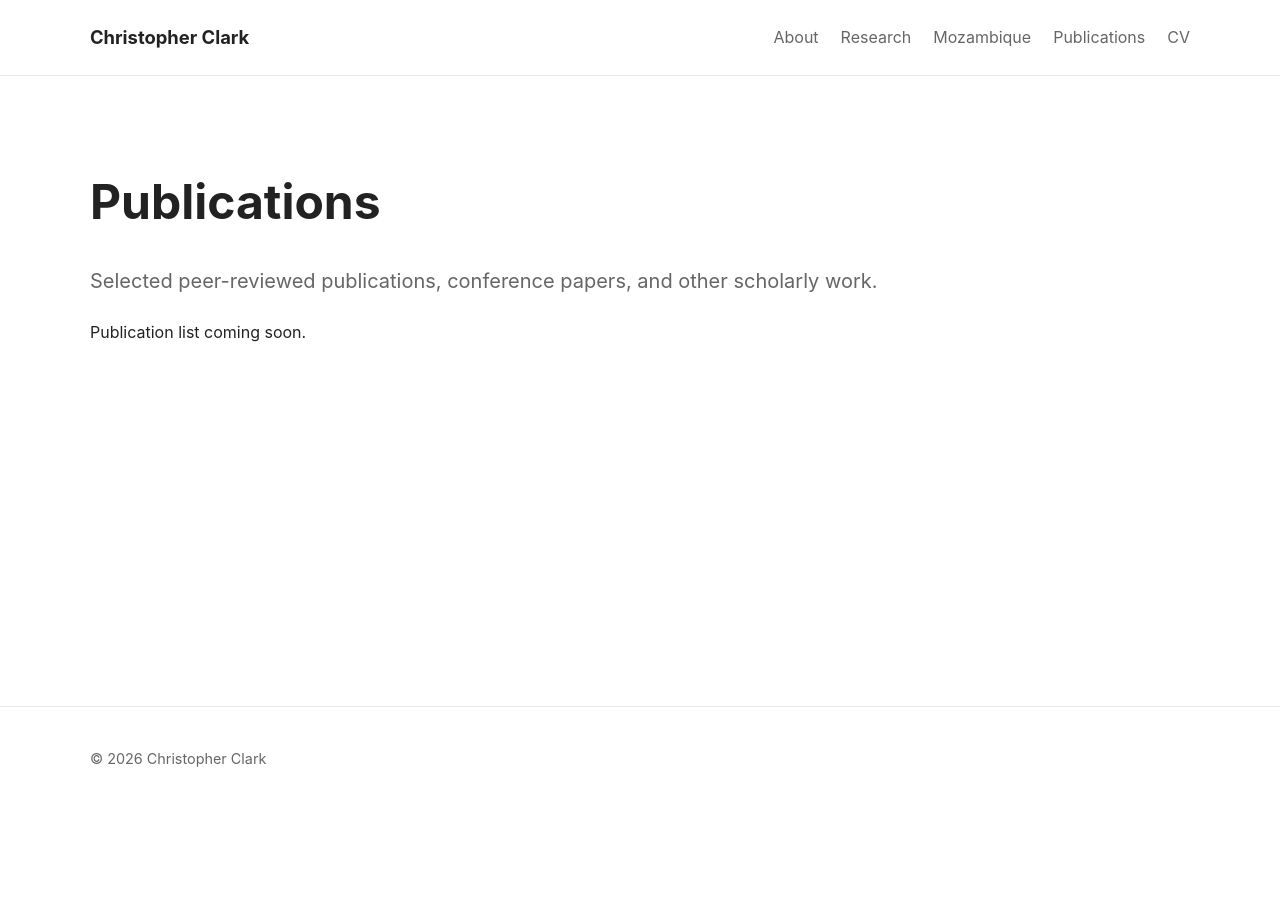
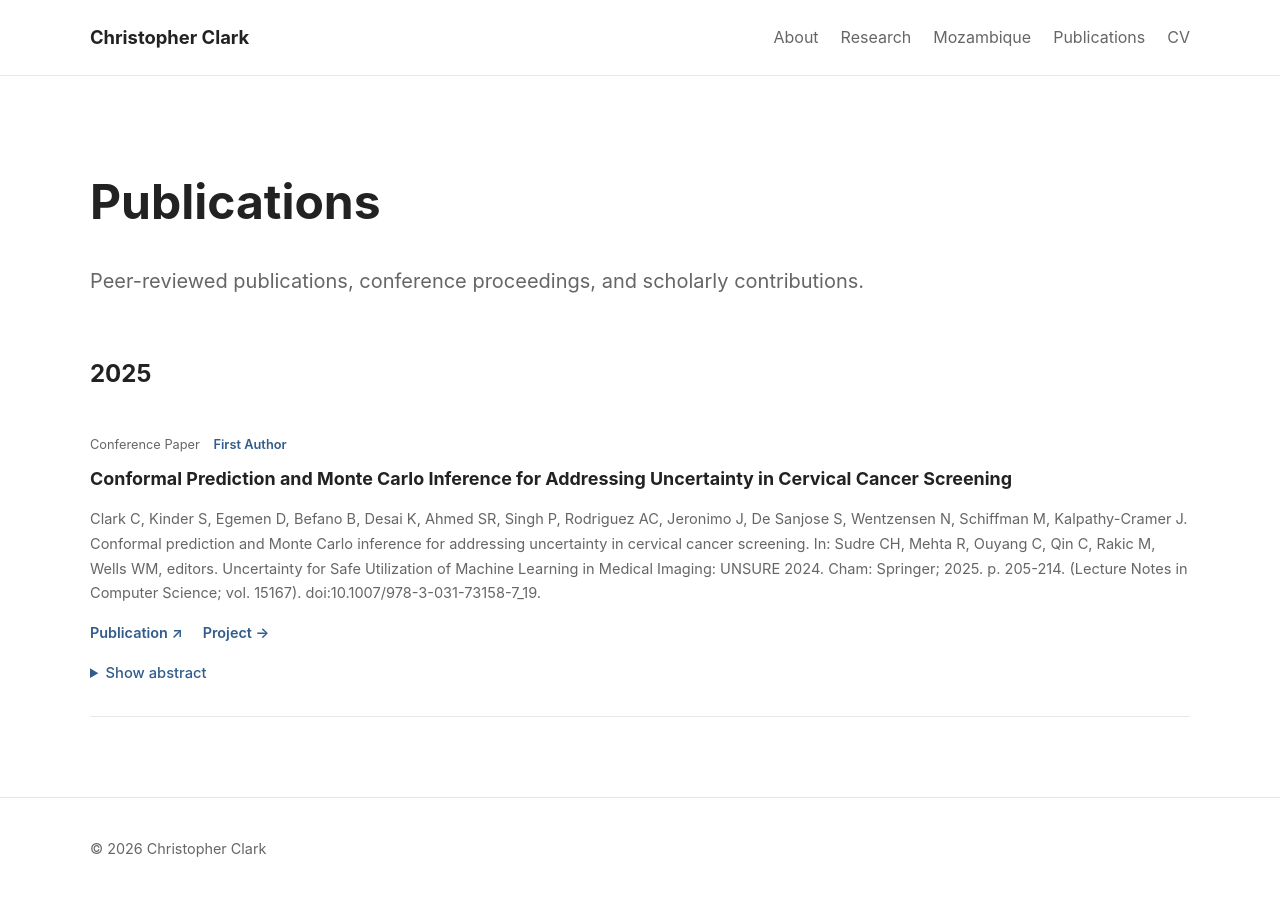
Before and after one commit to ClarkQTIM/ClarkQTIM.github.io, a Jekyll site: the page built from publications/index.html, in a window 1280 px wide. Built offline with Jekyll 4.4.1, drawn with Linux system fonts in a browser that asks for light colours.

Commit message:
Add first NLM-formatted publication and cervical conformal project

```diff
--- /dev/null
+++ b/_data/publications.yml
@@ -0,0 +1,64 @@
+- id: cervical-conformal-mc
+  title: "Conformal Prediction and Monte Carlo Inference for Addressing Uncertainty in Cervical Cancer Screening"
+  year: 2025
+  first_online: "2024-10-03"
+  type: "Conference Paper"
+  first_author: true
+  status: "Published"
+
+  authors:
+    - "Clark C"
+    - "Kinder S"
+    - "Egemen D"
+    - "Befano B"
+    - "Desai K"
+    - "Ahmed SR"
+    - "Singh P"
+    - "Rodriguez AC"
+    - "Jeronimo J"
+    - "De Sanjose S"
+    - "Wentzensen N"
+    - "Schiffman M"
+    - "Kalpathy-Cramer J"
+
+  venue: "UNSURE 2024 / Lecture Notes in Computer Science"
+  volume: "15167"
+  pages: "205-214"
+  publisher: "Springer"
+
+  doi: "10.1007/978-3-031-73158-7_19"
+  publication_url: "https://link.springer.com/chapter/10.1007/978-3-031-73158-7_19"
+  project_url: "/research/cervical/conformal-prediction/"
+
+  citation: >-
+    Clark C, Kinder S, Egemen D, Befano B, Desai K,
+    Ahmed SR, Singh P, Rodriguez AC, Jeronimo J,
+    De Sanjose S, Wentzensen N, Schiffman M,
+    Kalpathy-Cramer J. Conformal prediction and Monte
+    Carlo inference for addressing uncertainty in
+    cervical cancer screening. In: Sudre CH, Mehta R,
+    Ouyang C, Qin C, Rakic M, Wells WM, editors.
+    Uncertainty for Safe Utilization of Machine Learning
+    in Medical Imaging: UNSURE 2024. Cham: Springer;
+    2025. p. 205-214. (Lecture Notes in Computer Science;
+    vol. 15167). doi:10.1007/978-3-031-73158-7_19.
+
+  abstract: >-
+    In the medical domain, where a misdiagnosis can have
+    life-altering ramifications, understanding the certainty
+    of model predictions is an important part of the model
+    development process. However, deep learning approaches
+    suffer from a lack of a native uncertainty metric found
+    in other statistical learning methods. One common
+    technique for uncertainty estimation is the use of
+    Monte-Carlo (MC) dropout at training and inference.
+    Another approach is Conformal Prediction for Uncertainty
+    Quantification (CUQ). This paper will explore these two
+    methods as applied to a cervical cancer screening
+    algorithm currently under development for use in
+    low-resource settings. We find that overall, CUQ and
+    MC inference produce similar uncertainty patterns, that
+    CUQ can aid in model development through class
+    delineation, and that CUQ uncertainty is higher when
+    the model is incorrect, providing further fine-grained
+    information for clinical decisions.
--- a/assets/css/style.css
+++ b/assets/css/style.css
@@ -274,3 +274,71 @@ a {
 .resource-links a:hover {
   border-color: var(--accent);
 }
+
+/* ---------------------------------------
+   Publications
+--------------------------------------- */
+
+.publication-year {
+  margin-top: 55px;
+  margin-bottom: 15px;
+  font-size: 1.5rem;
+}
+
+.publication-entry {
+  padding: 24px 0 30px;
+  border-bottom: 1px solid var(--border);
+}
+
+.publication-entry h3 {
+  margin: 10px 0;
+  font-size: 1.12rem;
+  line-height: 1.5;
+}
+
+.publication-meta {
+  font-size: 0.8rem;
+  color: var(--muted);
+}
+
+.publication-label {
+  margin-left: 10px;
+  font-weight: 600;
+  color: var(--accent);
+}
+
+.publication-citation {
+  font-size: 0.91rem;
+  line-height: 1.7;
+  color: var(--muted);
+}
+
+.publication-links {
+  display: flex;
+  flex-wrap: wrap;
+  gap: 20px;
+  margin: 15px 0;
+}
+
+.publication-links a {
+  font-size: 0.9rem;
+  font-weight: 600;
+  text-decoration: none;
+}
+
+.publication-abstract {
+  margin-top: 12px;
+  font-size: 0.92rem;
+}
+
+.publication-abstract summary {
+  cursor: pointer;
+  color: var(--accent);
+  font-weight: 500;
+}
+
+.publication-abstract p {
+  max-width: 800px;
+  color: var(--muted);
+  line-height: 1.8;
+}
--- a/publications/index.html
+++ b/publications/index.html
@@ -3,12 +3,65 @@ layout: default
 title: Publications | Christopher Clark
 ---
 
-
 <h1>Publications</h1>
 
 <p class="lead">
-  Selected peer-reviewed publications, conference papers,
-  and other scholarly work.
+  Peer-reviewed publications, conference proceedings,
+  and scholarly contributions.
 </p>
 
-<p>Publication list coming soon.</p>
+{% assign pubs = site.data.publications | sort: "year" | reverse %}
+{% assign years = pubs | map: "year" | uniq %}
+
+{% for year in years %}
+
+  <h2 class="publication-year">{{ year }}</h2>
+
+  {% for pub in pubs %}
+    {% if pub.year == year %}
+
+    <article class="publication-entry">
+
+      <div class="publication-meta">
+        {{ pub.type | escape }}
+        {% if pub.first_author %}
+          <span class="publication-label">First Author</span>
+        {% endif %}
+      </div>
+
+      <h3>{{ pub.title | escape }}</h3>
+
+      <p class="publication-citation">
+        {{ pub.citation | escape }}
+      </p>
+
+      <div class="publication-links">
+
+        {% if pub.publication_url %}
+          <a href="{{ pub.publication_url }}"
+             target="_blank" rel="noopener noreferrer">
+            Publication ↗
+          </a>
+        {% endif %}
+
+        {% if pub.project_url %}
+          <a href="{{ pub.project_url | relative_url }}">
+            Project →
+          </a>
+        {% endif %}
+
+      </div>
+
+      {% if pub.abstract %}
+        <details class="publication-abstract">
+          <summary>Show abstract</summary>
+          <p>{{ pub.abstract | escape }}</p>
+        </details>
+      {% endif %}
+
+    </article>
+
+    {% endif %}
+  {% endfor %}
+
+{% endfor %}
--- /dev/null
+++ b/research/cervical/conformal-prediction/index.md
@@ -0,0 +1,76 @@
+---
+layout: project
+title: Conformal Prediction for Cervical Cancer Screening
+subtitle: Understanding uncertainty in automated visual evaluation.
+category: Cervical & Gynecologic AI
+status: Published Research
+parent: /research/cervical/
+---
+
+## Overview
+
+This project investigates uncertainty quantification for
+deep-learning-based cervical cancer screening.
+
+We compare conformal prediction with Monte Carlo (MC)
+dropout to better understand predictive uncertainty,
+misclassifications, and the challenges of distinguishing
+Normal, Gray Zone, and Precancer+ cervical images.
+
+## Motivation
+
+Automated cervical cancer screening systems may help extend
+screening access in low-resource settings.
+
+However, clinical deployment requires more than accurate
+predictions. We must also understand when a model is
+uncertain, particularly when misclassification could
+affect clinical decisions.
+
+## Methodology
+
+We evaluated two conformal prediction methods:
+
+- **Least Ambiguous Set-Valued Classifier (LAC)**
+- **Adaptive Prediction Sets (APS)**
+
+We compared their prediction-set lengths with uncertainty
+estimated using repeated Monte Carlo dropout inference.
+
+We also investigated uncertainty across the three
+diagnostic categories and compared two-class and
+three-class screening models.
+
+## Key Findings
+
+- Conformal prediction sets were generally larger for
+  incorrect predictions than for correct predictions.
+- LAC showed a stronger relationship with MC-dropout
+  uncertainty than APS.
+- Gray Zone images exhibited elevated uncertainty,
+  highlighting ambiguity in diagnostic categorization.
+- Conformal prediction offered a computationally
+  inexpensive alternative to repeated stochastic inference,
+  subject to careful calibration.
+
+## Figures and Visualizations
+
+*Figures will be added as the project page develops.*
+
+## Publications
+
+**Conformal Prediction and Monte Carlo Inference for
+Addressing Uncertainty in Cervical Cancer Screening**
+
+Clark C, Kinder S, Egemen D, et al.
+UNSURE 2024, Lecture Notes in Computer Science, 2025.
+
+[View publication on Springer](https://doi.org/10.1007/978-3-031-73158-7_19)
+
+## Presentations and Posters
+
+*To be added.*
+
+## Code and Resources
+
+*To be added.*
--- a/research/cervical/index.html
+++ b/research/cervical/index.html
@@ -9,6 +9,8 @@ title: Cervical & Gynecologic AI | Christopher Clark
     <p class="lead">Computer vision, statistical learning, and uncertainty quantification for cervical cancer screening.</p>
 
     <h2>Projects</h2>
+<p><a href="/research/cervical/conformal-prediction/">Conformal Prediction for Cervical Cancer Screening →</a></p>
+
     <ul class="project-list">
       <li>PAVE: Multi-Country Cervical Cancer Screening</li>
 <li>Acetowhitening Time-Series Analysis</li>
```
